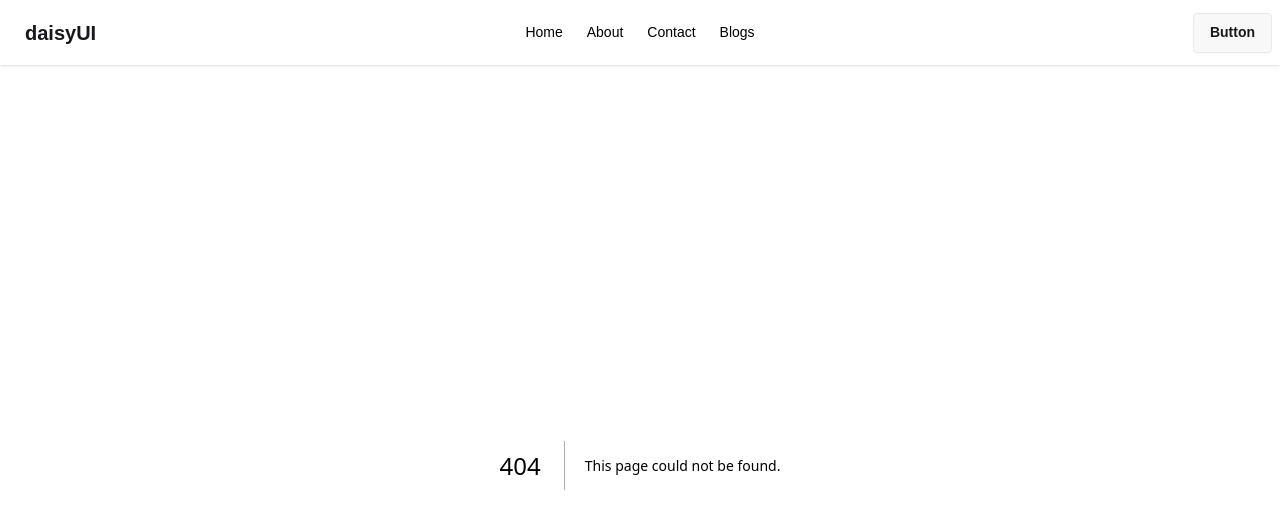
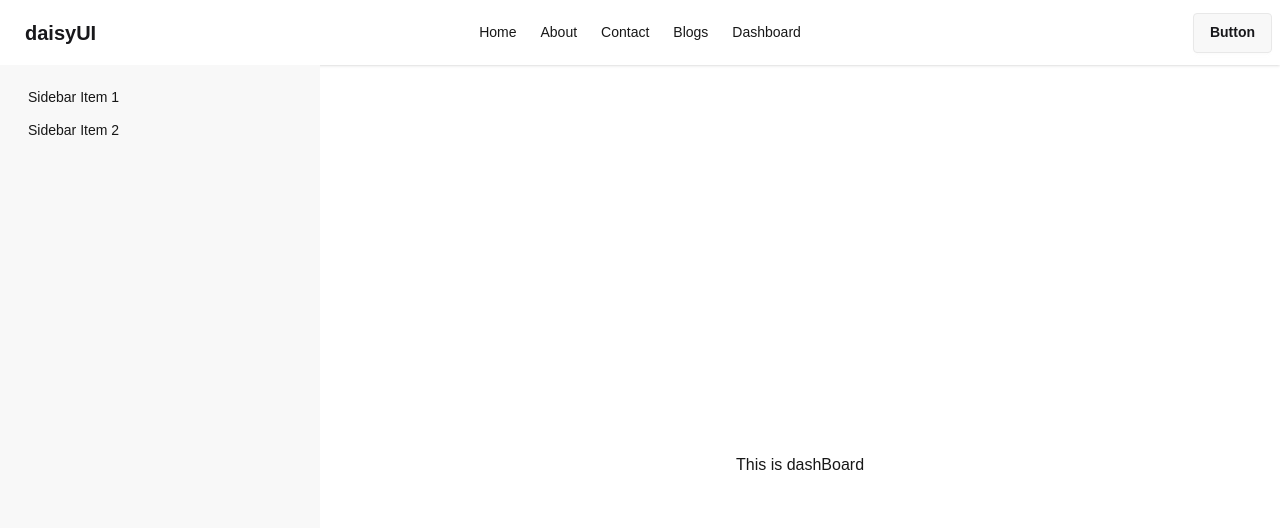
Before and after one commit to asm-saim/v1.my-app, a Next.js app: page /dashboard in a window 1280 px wide. Before the commit this address had no page. Shown: the top 528 px of the page. Built offline with nearby package versions, Linux system fonts and the light colour scheme.

Commit message:
linking page,layout creation for specific folder(recaped)

```diff
--- a/app/components/Navbar.tsx
+++ b/app/components/Navbar.tsx
@@ -14,6 +14,9 @@ const Navbar = () => {
       </li>
       <li>
         <Link href="/blogs">Blogs</Link>
+      </li>
+      <li>
+        <Link href="/dashboard">Dashboard</Link>
       </li>
     </>
   );
--- /dev/null
+++ b/app/dashboard/layout.tsx
@@ -0,0 +1,33 @@
+import { ReactNode } from "react";
+
+interface ChildProps {
+  children: ReactNode;
+}
+
+const DashBoardLayout = ({ children }: ChildProps) => {
+  return (
+    <div className="drawer lg:drawer-open">
+      <input id="my-drawer-3" type="checkbox" className="drawer-toggle" />
+      <div className="drawer-content flex flex-col items-center justify-center">
+        {children}
+        <label htmlFor="my-drawer-3" className="btn drawer-button lg:hidden">
+          Open drawer
+        </label>
+      </div>
+      <div className="drawer-side">
+        <label htmlFor="my-drawer-3" aria-label="close sidebar" className="drawer-overlay"></label>
+        <ul className="menu bg-base-200 min-h-full w-80 p-4">
+          {/* Sidebar content here */}
+          <li>
+            <a>Sidebar Item 1</a>
+          </li>
+          <li>
+            <a>Sidebar Item 2</a>
+          </li>
+        </ul>
+      </div>
+    </div>
+  );
+};
+
+export default DashBoardLayout;
--- /dev/null
+++ b/app/dashboard/page.tsx
@@ -0,0 +1,11 @@
+import React from "react";
+
+const DashBoard = () => {
+  return (
+    <div>
+      <h1>This is dashBoard</h1>
+    </div>
+  );
+};
+
+export default DashBoard;
--- /dev/null
+++ b/app/users/page.tsx
@@ -0,0 +1,10 @@
+
+const UsersPage = () => {
+    return (
+        <div>
+
+        </div>
+    );
+};
+
+export default UsersPage;
```
